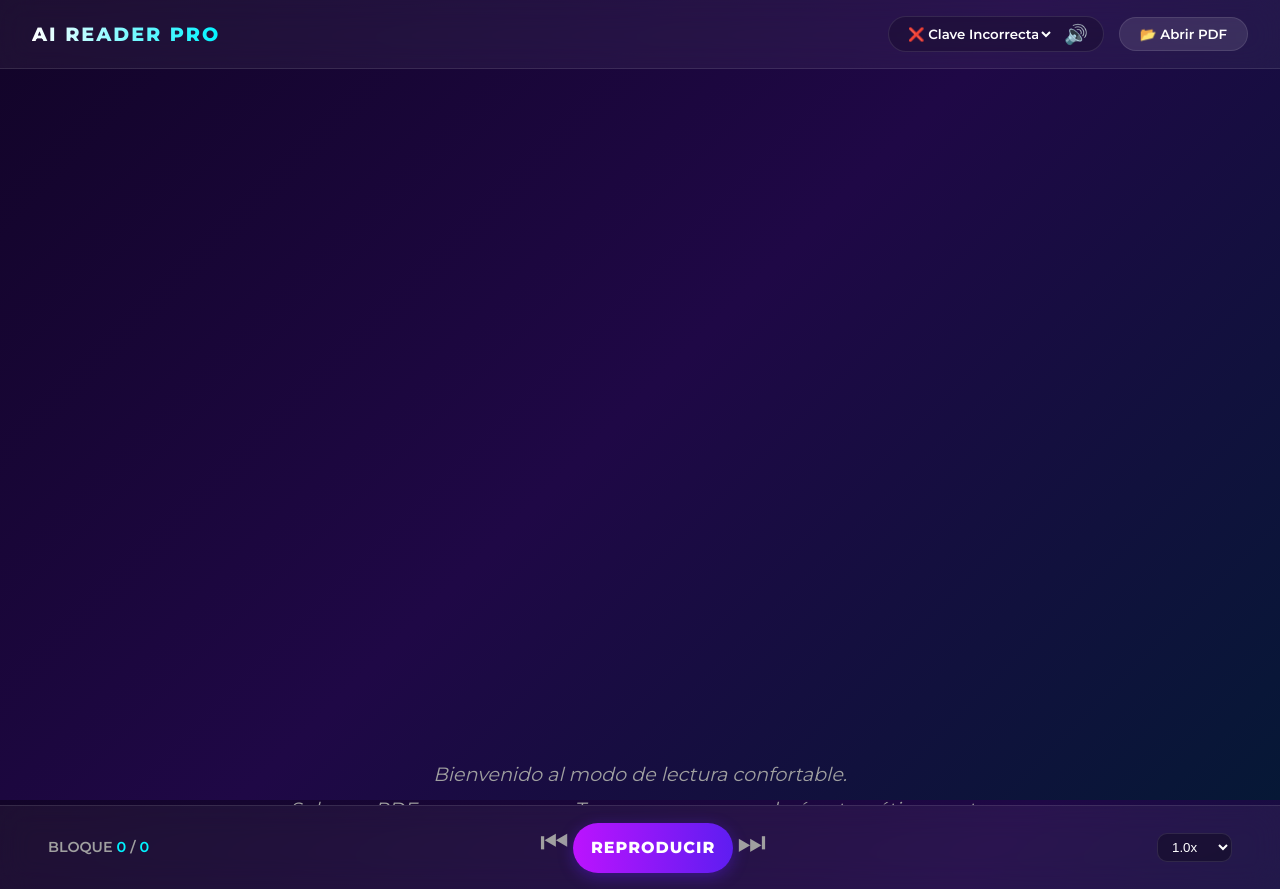
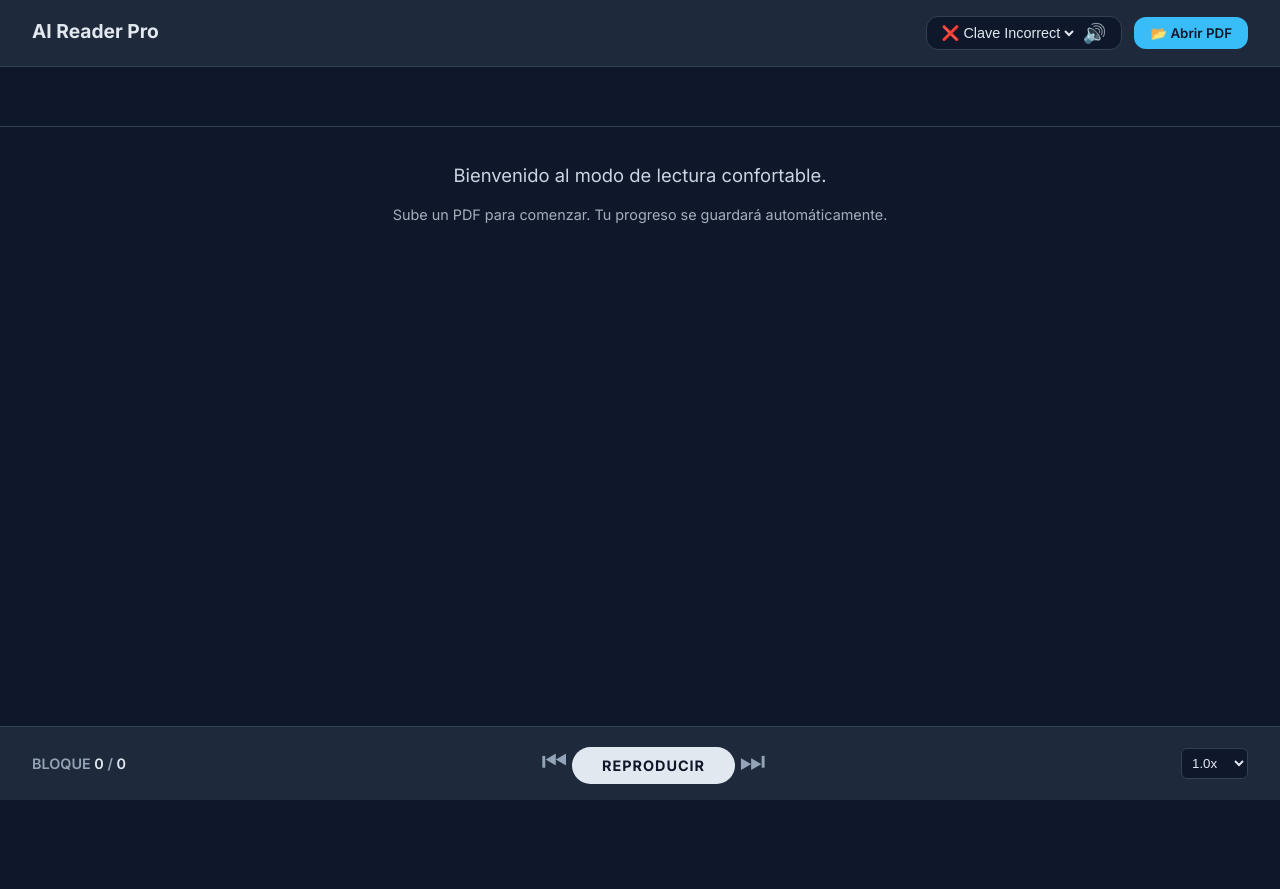
Before and after one commit to SystemCodex/premium-ai-reader, a website: page index.html in a window 1280 px wide. After the commit the page ends 800 px from the top, so only its background shows below. Drawn offline with Linux system fonts and the light colour scheme; no server answers; a script that the page names is missing.

Commit message:
Update style.css

```diff
--- a/style.css
+++ b/style.css
@@ -1,32 +1,29 @@
-/* IMPORTAR FUENTE MODERNA (Montserrat) */
-@import url('https://fonts.googleapis.com/css2?family=Montserrat:wght@400;600;800&display=swap');
+/* Fuente limpia para lectura en pantalla */
+@import url('https://fonts.googleapis.com/css2?family=Inter:wght@400;600;700&display=swap');
 
-/* VARIABLES FUTURISTAS */
 :root {
-    --bg-gradient: linear-gradient(135deg, #120428 0%, #1f0846 50%, #061836 100%);
-    --glass-bg: rgba(255, 255, 255, 0.05);
-    --glass-border: rgba(255, 255, 255, 0.1);
-    --glass-blur: blur(15px);
+    /* PALETA "NORDIC NIGHT" (Lectura Fácil) */
+    --bg-main: #0f172a;       /* Fondo principal (Azul muy oscuro mate) */
+    --bg-panel: #1e293b;      /* Paneles (Azul pizarra) */
 
-    --text-white: #ffffff;
-    --text-muted: #a0a0a0;
+    --text-primary: #e2e8f0;  /* Blanco hueso (menos agresivo) */
+    --text-muted: #94a3b8;    /* Texto secundario */
 
-    --neon-cyan: #00f3ff;
-    --neon-purple: #bc13fe;
-    --neon-shadow: 0 0 10px rgba(0, 243, 255, 0.5);
+    --accent: #38bdf8;        /* Azul Cyan suave para destaques */
+    --accent-hover: #0ea5e9;
 
-    --btn-grad: linear-gradient(90deg, var(--neon-purple), #5e1df1);
+    --border: #334155;        /* Bordes sutiles */
+    --radius: 12px;
 }
 
 * { box-sizing: border-box; margin: 0; padding: 0; }
 html, body { height: 100%; width: 100%; }
 
 body {
-    font-family: 'Montserrat', sans-serif;
-    background: var(--bg-gradient);
-    background-attachment: fixed;
-    color: var(--text-white);
-    overflow: hidden; /* Evita doble scroll */
+    font-family: 'Inter', sans-serif;
+    background-color: var(--bg-main);
+    color: var(--text-primary);
+    overflow: hidden; /* Evita scroll en el body, solo en el viewer */
 }
 
 .app-container {
@@ -35,179 +32,204 @@ body {
     height: 100vh;
 }
 
-/* HEADER ESTILO VIDRIO */
+/* HEADER */
 header {
-    background: var(--glass-bg);
-    backdrop-filter: var(--glass-blur);
-    border-bottom: 1px solid var(--glass-border);
+    background-color: var(--bg-panel);
+    border-bottom: 1px solid var(--border);
     padding: 1rem 2rem;
     display: flex;
     justify-content: space-between;
     align-items: center;
     flex-shrink: 0;
-    z-index: 10;
+    z-index: 20;
 }
 
-header h1 {
-    font-weight: 800;
+.header-left h1 {
     font-size: 1.2rem;
-    text-transform: uppercase;
-    letter-spacing: 2px;
-    background: linear-gradient(90deg, #fff, var(--neon-cyan));
-    -webkit-background-clip: text;
-    -webkit-text-fill-color: transparent;
+    font-weight: 700;
+    color: var(--text-primary);
+    margin-bottom: 5px;
 }
 
-.top-controls { display: flex; gap: 15px; align-items: center; }
+.quota-badge {
+    font-size: 0.8rem;
+    color: var(--text-muted);
+    background: rgba(0,0,0,0.2);
+    padding: 2px 8px;
+    border-radius: 4px;
+    display: inline-block;
+}
+.quota-badge span { color: var(--accent); }
 
-/* SELECTOR DE VOZ */
+.top-controls { display: flex; gap: 12px; align-items: center; }
+
+/* VISUALIZADOR DE AUDIO */
+#audio-visualizer {
+    width: 100%;
+    height: 60px; /* Altura discreta */
+    background: var(--bg-main);
+    flex-shrink: 0;
+    border-bottom: 1px solid var(--border);
+}
+
+/* BOTONES Y SELECTORES */
+button { cursor: pointer; border: none; font-family: inherit; transition: 0.2s; }
+
+.btn-primary {
+    background-color: var(--accent);
+    color: #0f172a; /* Texto oscuro sobre fondo claro */
+    font-weight: 600;
+    padding: 8px 16px;
+    border-radius: var(--radius);
+}
+.btn-primary:hover { background-color: var(--accent-hover); }
+
 .voice-control-group {
-    background: rgba(0,0,0,0.2);
-    border: 1px solid var(--glass-border);
-    padding: 5px 15px;
-    border-radius: 50px;
+    background: var(--bg-main);
+    border: 1px solid var(--border);
+    padding: 4px 10px;
+    border-radius: var(--radius);
     display: flex;
     align-items: center;
-    gap: 10px;
 }
 
 .voice-select {
     background: transparent;
     border: none;
-    color: var(--text-white);
-    font-family: inherit;
-    font-weight: 600;
-    max-width: 150px;
+    color: var(--text-primary);
     outline: none;
+    font-size: 0.9rem;
+    max-width: 140px;
     cursor: pointer;
 }
-.voice-select option { background-color: #1f0846; }
-
-/* BOTONES */
-button { cursor: pointer; transition: 0.3s; font-family: inherit; }
-
-.btn-primary {
-    background: rgba(255,255,255,0.1);
-    color: white;
-    border: 1px solid var(--glass-border);
-    padding: 8px 20px;
-    border-radius: 50px;
-    font-weight: 600;
-}
-.btn-primary:hover {
-    background: rgba(255,255,255,0.2);
-    box-shadow: 0 0 15px rgba(255,255,255,0.2);
-}
+.voice-select option { background-color: var(--bg-panel); }
 
 .btn-icon {
     background: transparent;
-    border: none;
-    color: var(--text-white);
+    color: var(--text-muted);
     font-size: 1.2rem;
+    padding: 0 5px;
 }
-.btn-icon:hover { color: var(--neon-cyan); transform: scale(1.1); }
+.btn-icon:hover { color: var(--accent); }
 
-/* VISUALIZADOR DE TEXTO */
+/* ÁREA DE LECTURA */
 #viewer {
     flex: 1;
     overflow-y: auto;
-    padding: 3rem 2rem;
-    width: 100%;
+    padding: 2rem;
     scroll-behavior: smooth;
+    background-color: var(--bg-main);
 }
 
 #text-content {
     max-width: 800px;
     margin: 0 auto;
-    font-size: 1.2rem;
+    font-size: 1.15rem;
     line-height: 1.8;
+    color: #cbd5e1;
 }
 
 .placeholder-text {
     text-align: center;
     color: var(--text-muted);
-    font-style: italic;
-    margin-top: 50px;
+    margin-top: 3rem;
 }
+.sub-text { font-size: 0.9rem; margin-top: 10px; opacity: 0.8; }
 
 /* BLOQUES DE TEXTO */
 .sentence {
     display: block;
-    margin-bottom: 2rem;
+    margin-bottom: 1.5rem;
     padding: 1.5rem;
-    border-radius: 15px;
-    background: rgba(255,255,255,0.02);
+    border-radius: var(--radius);
+    background-color: var(--bg-panel);
     border: 1px solid transparent;
+    transition: all 0.2s;
     cursor: pointer;
-    transition: all 0.3s;
 }
 
 .sentence:hover {
-    background: rgba(255,255,255,0.05);
-    border-color: var(--glass-border);
+    border-color: var(--border);
+    background-color: #263345;
 }
 
-/* EFECTO ACTIVO (NEÓN) */
+/* ESTADO ACTIVO (LEYENDO) */
 .sentence.active {
-    background: rgba(0, 243, 255, 0.05);
-    border: 1px solid var(--neon-cyan);
-    box-shadow: var(--neon-shadow), inset 0 0 20px rgba(0, 243, 255, 0.1);
-    color: white;
-    transform: scale(1.02);
+    background-color: #1e3a8a; /* Azul más intenso para destacar */
+    border-left: 4px solid var(--accent);
+    color: #ffffff;
+    box-shadow: 0 4px 6px -1px rgba(0, 0, 0, 0.1);
 }
+
+/* Enlace de descarga individual */
+.download-link {
+    display: inline-block;
+    margin-top: 10px;
+    font-size: 0.85rem;
+    color: var(--accent);
+    text-decoration: none;
+    font-weight: 600;
+}
+.download-link:hover { text-decoration: underline; }
 
 /* FOOTER */
 .player-bar {
-    background: var(--glass-bg);
-    backdrop-filter: var(--glass-blur);
-    border-top: 1px solid var(--glass-border);
-    padding: 1rem 3rem;
+    background-color: var(--bg-panel);
+    border-top: 1px solid var(--border);
+    padding: 1rem 2rem;
     display: flex;
     justify-content: space-between;
     align-items: center;
     flex-shrink: 0;
-    z-index: 10;
+    z-index: 20;
 }
 
-.progress-info { font-weight: 600; color: var(--text-muted); font-size: 0.9rem; }
-.progress-info span { color: var(--neon-cyan); }
+.progress-info { color: var(--text-muted); font-size: 0.9rem; font-weight: 600; }
+.progress-info span { color: var(--text-primary); }
 
 .btn-control {
     background: transparent;
-    border: none;
-    font-size: 2rem;
+    font-size: 1.8rem;
     color: var(--text-muted);
 }
-.btn-control:hover { color: var(--text-white); text-shadow: 0 0 10px white; }
+.btn-control:hover { color: var(--text-primary); transform: scale(1.1); }
 
-/* BOTÓN PLAY GRANDE */
 .btn-play {
-    background: var(--btn-grad);
-    color: white;
-    border: none;
-    width: 160px;
-    height: 50px;
-    border-radius: 50px;
-    font-size: 1rem;
-    font-weight: 800;
+    background-color: var(--text-primary);
+    color: var(--bg-main);
+    border-radius: 30px;
+    padding: 10px 30px;
+    font-weight: 700;
+    font-size: 0.9rem;
     letter-spacing: 1px;
-    box-shadow: 0 4px 15px rgba(94, 29, 241, 0.4);
+    min-width: 140px;
 }
-.btn-play:hover {
-    transform: translateY(-2px);
-    box-shadow: 0 0 20px rgba(188, 19, 254, 0.6);
+.btn-play:hover { background-color: #fff; transform: translateY(-1px); }
+
+/* Botón descarga completa */
+.btn-download-all {
+    background: transparent;
+    border: 1px solid var(--border);
+    color: var(--accent);
+    padding: 6px 12px;
+    border-radius: var(--radius);
+    font-size: 0.8rem;
+    font-weight: 600;
+    margin-right: 10px;
+}
+.btn-download-all:hover {
+    border-color: var(--accent);
+    background: rgba(56, 189, 248, 0.1);
 }
 
 #speed-select {
-    background: rgba(0,0,0,0.3);
-    color: white;
-    border: 1px solid var(--glass-border);
-    padding: 5px 10px;
-    border-radius: 10px;
+    background-color: var(--bg-main);
+    color: var(--text-primary);
+    border: 1px solid var(--border);
+    padding: 6px;
+    border-radius: 6px;
 }
-#speed-select option { background-color: #1f0846; }
 
-/* MÓVIL */
 @media (max-width: 768px) {
     header, .player-bar { flex-direction: column; gap: 1rem; padding: 1rem; }
     .top-controls { flex-wrap: wrap; justify-content: center; }
```
